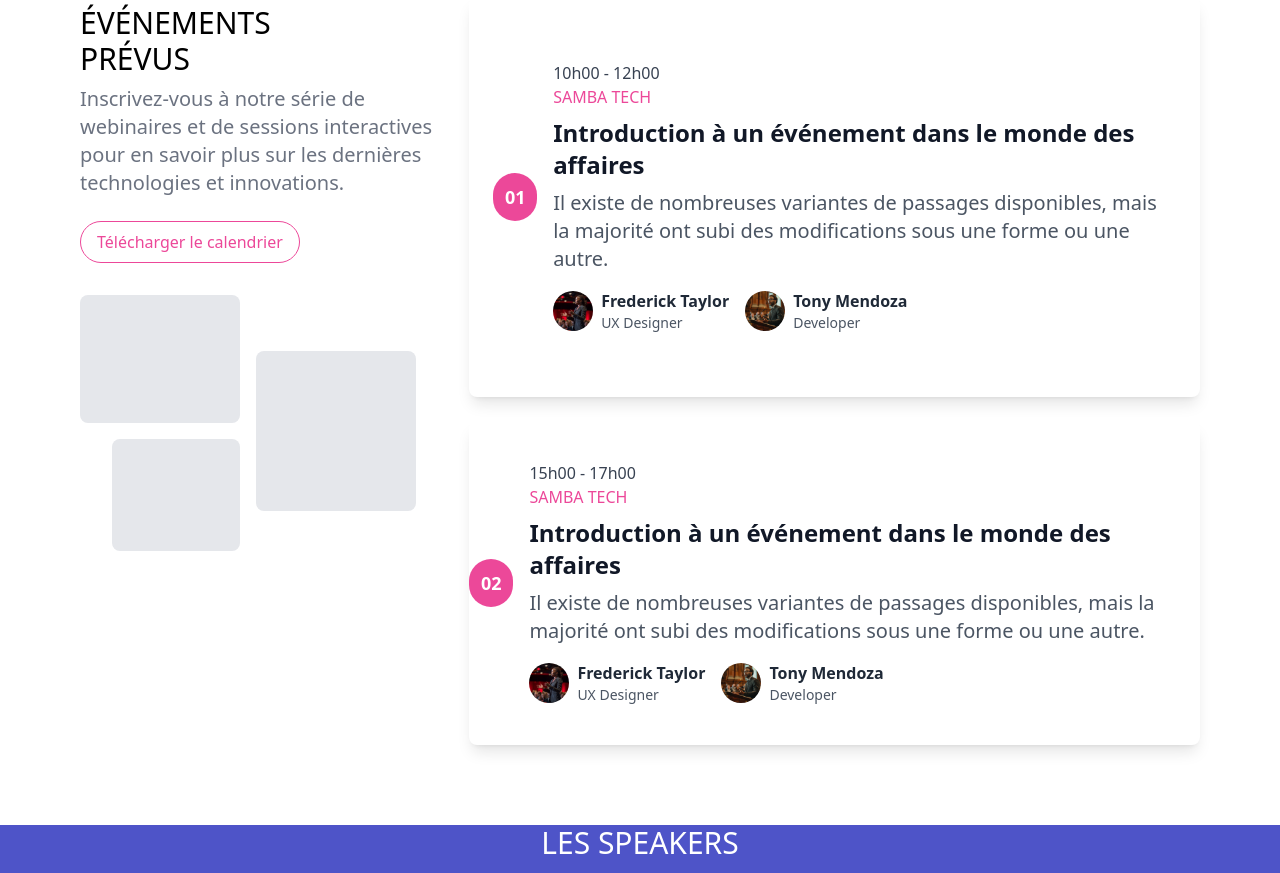
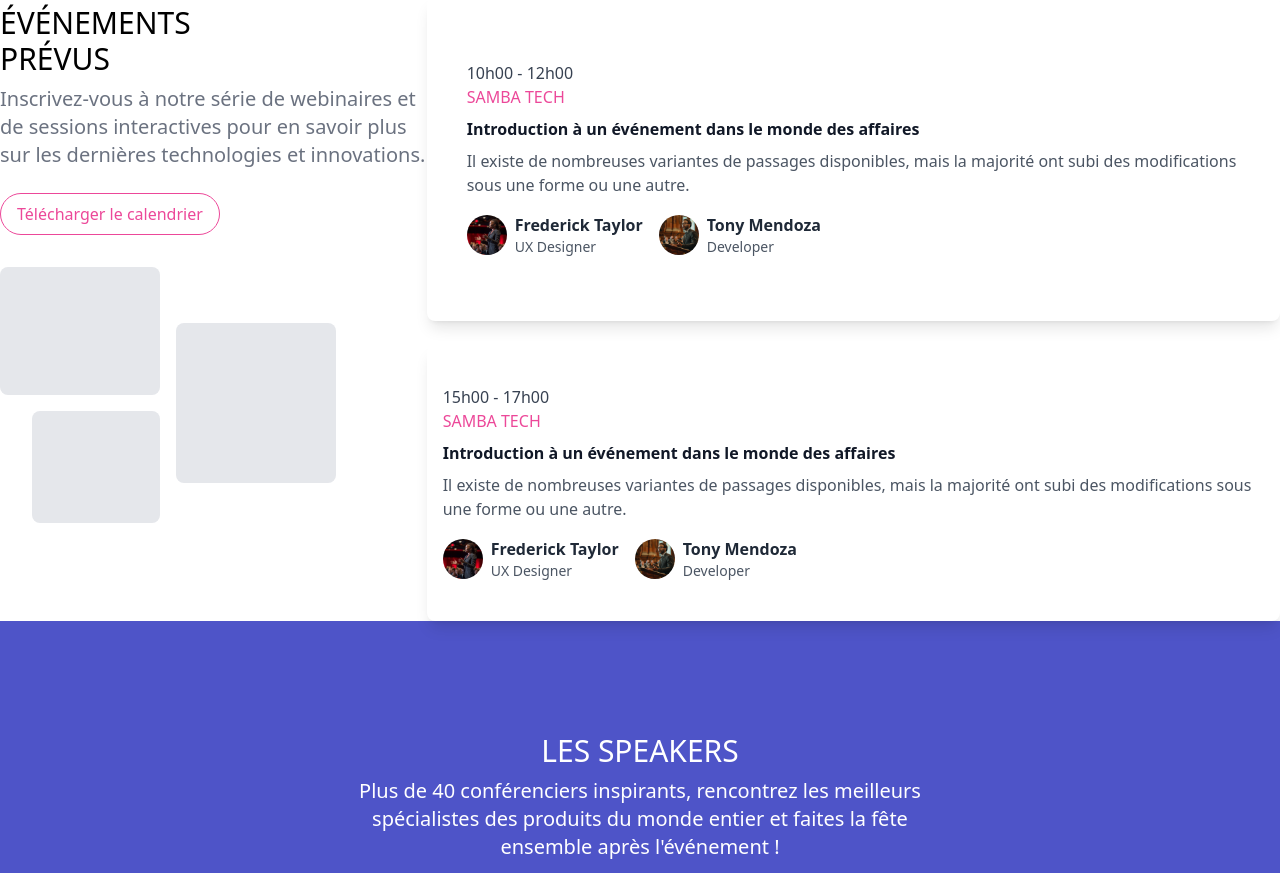
Before and after one commit to JojoELITE/LandingPage01, a Next.js app: page / in a window 1280 px wide. Shown: the part 1992-2865 px from the top of the page. Built offline with nearby package versions, Linux system fonts and the light colour scheme.

Commit message:
j'ai masqué le bouton qui permet de remonter + reduire la taille des div (en version moblie)

```diff
--- a/app/Components/Hero.tsx
+++ b/app/Components/Hero.tsx
@@ -25,7 +25,7 @@ function Hero() {
   };
 
   return (
-    <main className="relative container mx-auto px-16 py-20 lg:py-52">
+    <main className="relative container mx-auto px-16 py- lg:py-52">
       <section className=" flex flex-col md:flex-row items-center justify-between bg-cover bg-no-repeat">
 
         <div className="absolute inset-0 h-full w-full z-[-1] overflow-hidden">
--- a/app/Components/Schedule.tsx
+++ b/app/Components/Schedule.tsx
@@ -107,7 +107,7 @@ const Schedule = () => {
     return (
         <section id='schedule' className="">
 
-            <div className='md:col lg:flex gap-6   px-20'>
+            <div className='md:col lg:flex '>
                 <div className="md:w-1/2">
                     <h6 className="text-sm mt-4 text-[#FD2284] uppercase">HORAIRE DE L'ÉVÉNEMENT</h6>
                     <h2 className="text-xl lg:text-3xl text-black uppercase">
@@ -168,9 +168,10 @@ const Schedule = () => {
                         <div className="">
                             {eventsByDay[selectedDay].map((event, index) => (
                                 <div key={event.id} className="flex items-center space-x-4 bg-white shadow-lg rounded-lg p-6">
-                                    <div className="flex items-center justify-center w-12 h-12 bg-pink-500 text-white rounded-full text-lg font-bold">
+                                    <div className="hidden sm:hidden md:hidden flex items-center justify-center w-12 h-12 bg-pink-500 text-white rounded-full text-lg font-bold">
                                         {String(index + 1).padStart(2, '0')}
                                     </div>
+
                                     <div className="w-full py-10">
                                         <div className="flex justify-between items-center">
                                             <div>
@@ -178,8 +179,8 @@ const Schedule = () => {
                                                 <span className="block text-pink-500">{event.location}</span>
                                             </div>
                                         </div>
-                                        <h3 className="text-xs lg:text-2xl font-bold text-gray-900 mt-2">{event.title}</h3>
-                                        <p className="text-gray-600 text-xs lg:text-xl mt-2">{event.description}</p>
+                                        <h3 className="font-bold text-gray-900 mt-2">{event.title}</h3>
+                                        <p className="text-gray-600  mt-2">{event.description}</p>
                                         <div className="md:col lg:flex items-center space-x-4 mt-4">
                                             {event.speakers.map((speaker) => (
                                                 <div key={speaker.name} className="flex items-center space-x-2">
@@ -206,9 +207,10 @@ const Schedule = () => {
                         <div className="">
                             {eventsByDay2[selectedDay].map((event, index) => (
                                 <div key={event.id} className="flex items-center space-x-4 bg-white shadow-lg  rounded-lg mt-6">
-                                    <div className="flex items-center justify-center w-12 h-12 bg-pink-500 text-white rounded-full text-lg font-bold">
+                                    <div className="hidden sm:hidden md:hidden flex items-center justify-center w-12 h-12 bg-pink-500 text-white rounded-full text-lg font-bold">
                                         {String(index + 2).padStart(2, '0')}
                                     </div>
+
                                     <div className="w-full py-10">
                                         <div className="flex justify-between items-center">
                                             <div>
@@ -216,8 +218,8 @@ const Schedule = () => {
                                                 <span className="block text-pink-500">{event.location}</span>
                                             </div>
                                         </div>
-                                        <h3 className="text-xs lg:text-2xl font-bold text-gray-900 mt-2">{event.title}</h3>
-                                        <p className="text-gray-600 text-xs lg:text-xl mt-2">{event.description}</p>
+                                        <h3 className="font-bold text-gray-900 mt-2">{event.title}</h3>
+                                        <p className="text-gray-600 mt-2">{event.description}</p>
                                         <div className="md:col lg:flex items-center space-x-4 mt-4">
                                             {event.speakers.map((speaker) => (
                                                 <div key={speaker.name} className="flex items-center space-x-2">
--- a/app/Components/Speakers.tsx
+++ b/app/Components/Speakers.tsx
@@ -90,7 +90,7 @@ function Speakers() {
                         </ul>
                     </div>
                     <div className=" ">
-                        <div className="text-center ">
+                        <div className="text-center py-8 lg;py-16">
                             <h2 className="text-xl lg:text-3xl uppercase mt-20">Les Speakers</h2>
                             <p className="mt-2 text-xs lg:text-xl ">
                                 Plus de 40 conférenciers inspirants, rencontrez les meilleurs <br /> spécialistes des produits du monde entier et faites la fête <br /> ensemble après l'événement !
--- a/app/Components/Sponsors.tsx
+++ b/app/Components/Sponsors.tsx
@@ -41,7 +41,7 @@ const sponsors0 = [
 export default function Sponsors() {
     return (
         <div>
-            <section className="container mx-auto bg-cover text-black p-2 lg:p-12"
+            <section className="container mx-auto bg-cover text-black p-6 lg:p-12"
                 style={{ backgroundImage: "url('/assets/Overlay.png')" }}>
 
 
--- a/app/Components/Ticket.tsx
+++ b/app/Components/Ticket.tsx
@@ -6,7 +6,7 @@ const TicketSection = () => {
         <div id='tickets'>
             <main className="container mx-auto">
 
-                <div className="max-w-7xl mx-auto px-6 md:px-12 xl:px-6 p-32 lg:p-">
+                <div className="max-w-7xl mx-auto px-6 md:px-12 xl:px-6 p-6 lg:p-52">
 
                     <div className="text-center ">
                         <h6 className="text-xl lg:text-3xl text-pink-500 uppercase">Choisissez vos billets</h6>
```
